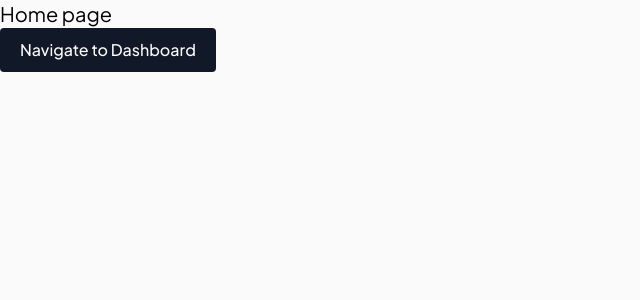
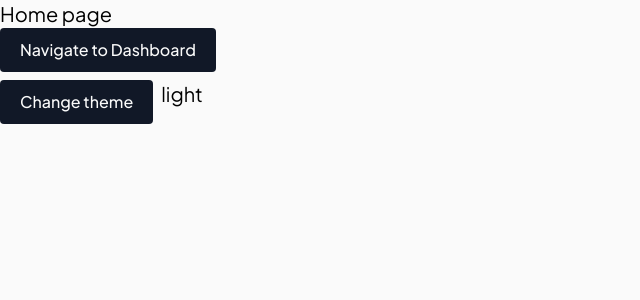
Before and after one commit to viktormashyka/goit-next-crm, a Next.js app: page / in a window 1280 px wide. Shown: the top 300 px of the page, without its empty margins (0-640 px from the left). Built offline with nearby package versions, Linux system fonts and the light colour scheme.

Commit message:
add ThemeProvider

```diff
--- a/src/app/layout.tsx
+++ b/src/app/layout.tsx
@@ -1,6 +1,7 @@
 import React from 'react';
 import { Plus_Jakarta_Sans } from 'next/font/google';
-import Providers from '@/app/components/providers';
+import QueryProvider from '@/app/providers/query-provider';
+import ThemeProvider from './providers/theme-provider';
 import './globals.css';
 
 const font = Plus_Jakarta_Sans({ subsets: ['latin'] });
@@ -13,7 +14,9 @@ export default function RootLayout({
   return (
     <html lang="en">
       <body className={font.className}>
-        <Providers>{children}</Providers>
+        <QueryProvider>
+          <ThemeProvider>{children}</ThemeProvider>
+        </QueryProvider>
       </body>
     </html>
   );
--- a/src/app/page.tsx
+++ b/src/app/page.tsx
@@ -1,10 +1,12 @@
 'use client';
 
 import { useRouter } from 'next/navigation';
+import { useTheme } from './providers/theme-provider';
 import Button from './components/button';
 
 export default function Home() {
   const router = useRouter();
+  const { theme, toggleTheme } = useTheme();
   return (
     <div>
       <main>
@@ -16,6 +18,10 @@ export default function Home() {
         >
           Navigate to Dashboard
         </Button>
+        <div className="flex flex-row gap-2 mt-2">
+          <Button onClick={toggleTheme}>Change theme</Button>
+          <h2 className="text-xl">{theme}</h2>
+        </div>
       </main>
     </div>
   );
--- a/src/app/components/providers.tsx
+++ b/src/app/providers/query-provider.tsx
@@ -4,7 +4,7 @@ import React, { useMemo } from 'react';
 import { QueryClientProvider, QueryClient } from '@tanstack/react-query';
 import { ReactQueryDevtools } from '@tanstack/react-query-devtools';
 
-export default function Providers({ children }: React.PropsWithChildren) {
+export default function QueryProvider({ children }: React.PropsWithChildren) {
   const client = useMemo(() => new QueryClient(), []);
 
   return (
--- /dev/null
+++ b/src/app/providers/theme-provider.tsx
@@ -0,0 +1,26 @@
+'use client';
+
+import React, { createContext, useContext, useState } from 'react';
+
+interface Theme {
+  theme: 'light' | 'dark';
+  toggleTheme: () => void;
+}
+
+const ThemeContext = createContext<Theme>({
+  theme: 'light',
+  toggleTheme: () => {},
+});
+
+export default function ThemeProvider({ children }: React.PropsWithChildren) {
+  const [theme, setTheme] = useState<'light' | 'dark'>('light');
+  const toggleTheme = () =>
+    setTheme((prev) => (prev === 'light' ? 'dark' : 'light'));
+  return (
+    <ThemeContext.Provider value={{ theme, toggleTheme }}>
+      {children}
+    </ThemeContext.Provider>
+  );
+}
+
+export const useTheme = () => useContext(ThemeContext);
```
